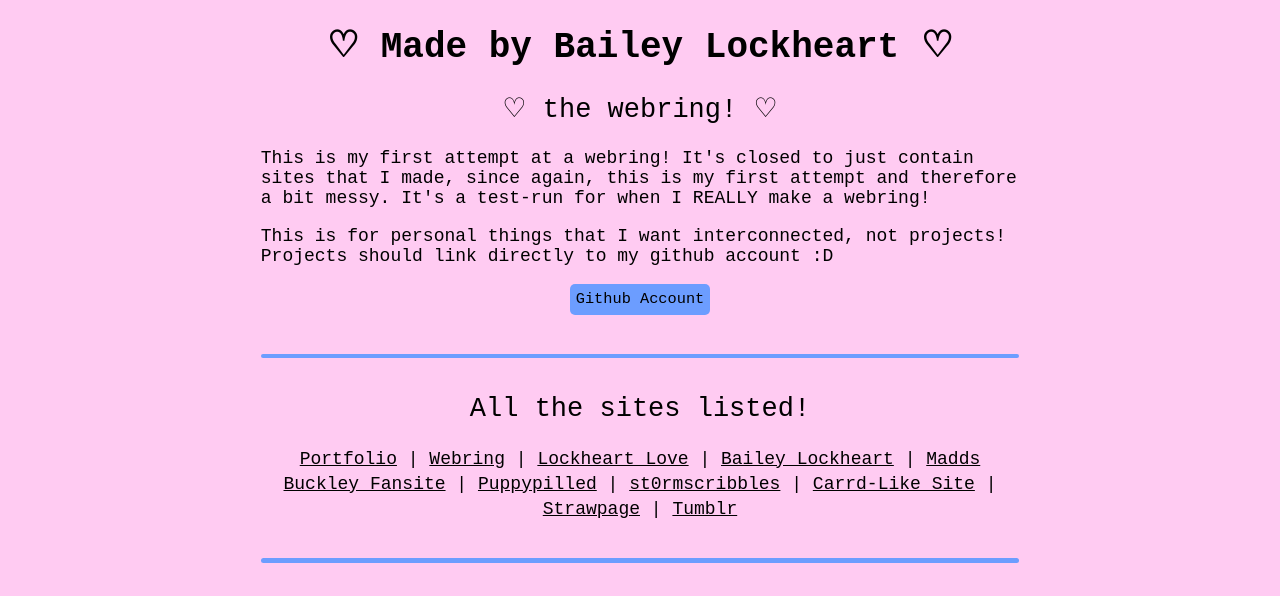
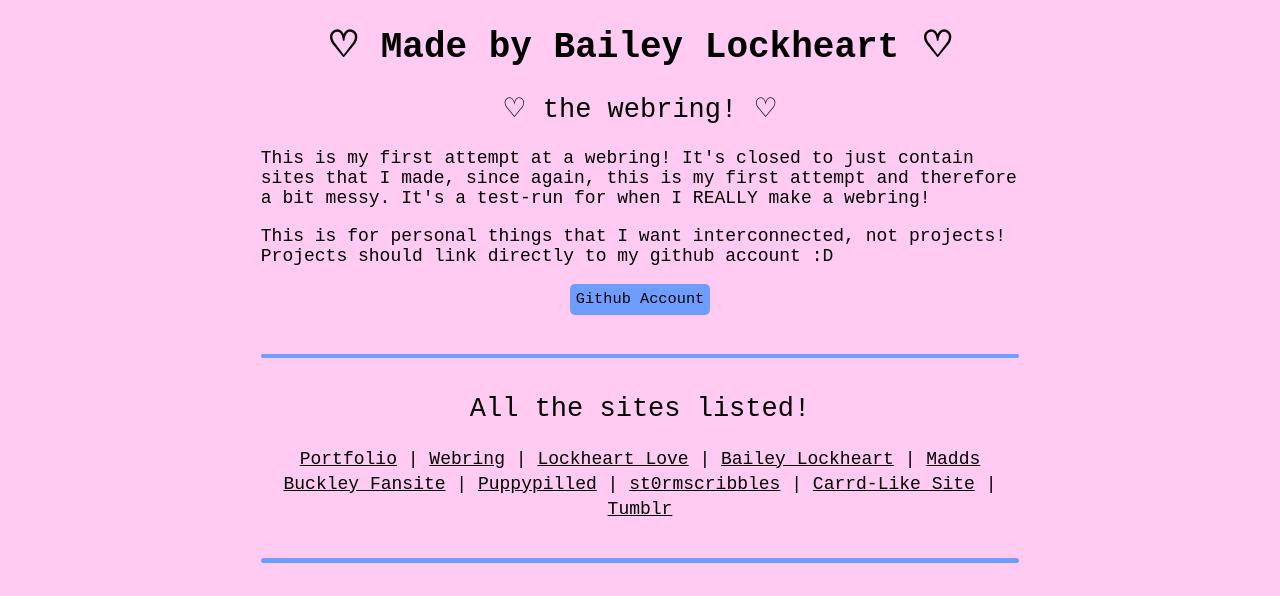
Before and after one commit to baileylockheart/webring, a plain HTML site: page index.html in a window 1280 px wide. Shown: the top 596 px of the page. Drawn offline with Linux system fonts and the light colour scheme; a web font is replaced by a local one.

Commit message:
Removed strawpage from webring

```diff
--- a/index.html
+++ b/index.html
@@ -56,8 +56,6 @@
         |
         <a href="https://baileylockheart-carrd.netlify.app/" data-slug="carrd">Carrd-Like Site</a>
         |
-        <a href="https://jay143.straw.page/" data-slug="strawpage">Strawpage</a>
-        |
         <a href="https://baileylockheart.tumblr.com" data-slug="tumblr">Tumblr</a>
     </div>
     <hr>
```
